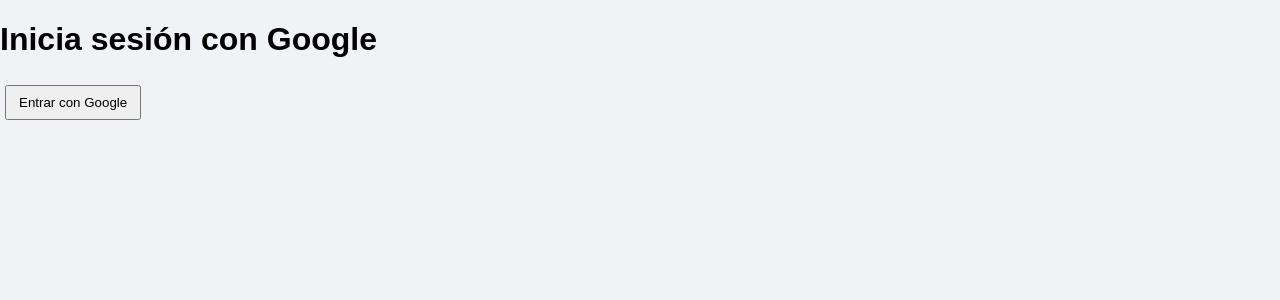
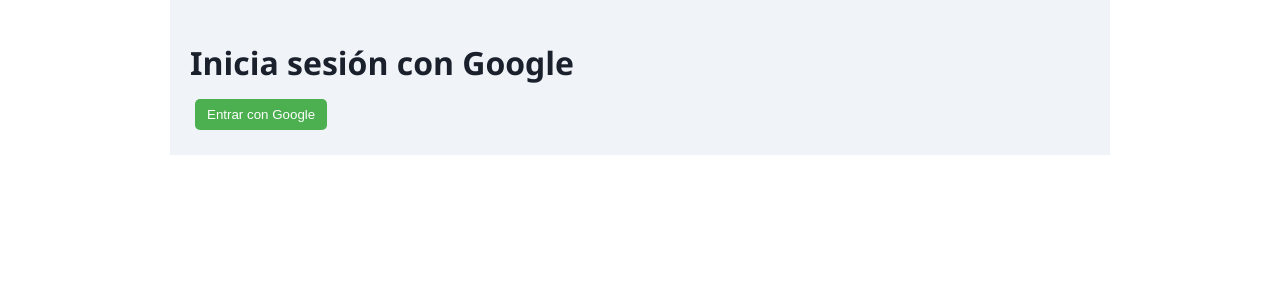
Before and after one commit to rodrigomortero/app-polletecar, a React (Create React App) app: page / in a window 1280 px wide. Shown: the top 300 px of the page. Built offline with nearby package versions, Linux system fonts and the light colour scheme.

Commit message:
Update App.css

```diff
--- a/src/App.css
+++ b/src/App.css
@@ -1,38 +1,142 @@
-body {
-  background: #f0f2f5;
-  font-family: Arial, sans-serif;
+/* Fondo general y tipografía */
+.App {
+  font-family: 'Segoe UI', Tahoma, Geneva, Verdana, sans-serif;
+  max-width: 900px;
+  margin: 0 auto;
+  padding: 20px;
+  background: #f0f4f8;
+  color: #333;
 }
 
-.app {
-  max-width: 900px;
-  margin: auto;
-  padding: 20px;
+/* Encabezados */
+h1, h2, h3 {
+  color: #1a202c;
+  margin-bottom: 10px;
 }
 
-section {
-  background: white;
-  padding: 15px;
-  margin-bottom: 15px;
-  border-radius: 8px;
+/* Botones */
+button {
+  padding: 6px 12px;
+  margin: 3px;
+  cursor: pointer;
+  border-radius: 5px;
+  border: none;
+  background-color: #4CAF50;
+  color: white;
+  font-weight: 500;
+  transition: 0.2s;
 }
 
-.sugerencia {
-  border: 2px solid #0077ff;
+button:hover {
+  background-color: #45a049;
 }
 
-table {
-  width: 100%;
-  border-collapse: collapse;
+/* Botón de reset */
+.reset-button {
+  background-color: #e53935;
+  color: white;
+  margin-top: 20px;
 }
 
-td, th {
+.reset-button:hover {
+  background-color: #d32f2f;
+}
+
+/* Inputs y selects */
+input[type="text"], select {
+  padding: 6px 8px;
+  margin: 5px 0;
+  border: 1px solid #ccc;
+  border-radius: 5px;
+}
+
+/* Lista de participantes y checkboxes */
+ul, .historial-list {
+  list-style: none;
+  padding: 0;
+  margin: 5px 0 15px 0;
+}
+
+ul li, .historial-list li {
+  background-color: #fff;
+  padding: 6px 10px;
+  margin-bottom: 5px;
+  border-radius: 5px;
+  display: flex;
+  justify-content: space-between;
+  align-items: center;
+  box-shadow: 0 1px 3px rgba(0,0,0,0.1);
+}
+
+/* Etiquetas de checkboxes */
+label {
+  display: block;
+  margin: 5px 0;
+  background: #fff;
+  padding: 5px 10px;
+  border-radius: 5px;
+  box-shadow: 0 1px 2px rgba(0,0,0,0.1);
+}
+
+/* Tablas de deudas */
+.deudas-table {
+  border-collapse: collapse;
+  width: 100%;
+  margin-top: 10px;
+  background: #fff;
+  border-radius: 5px;
+  overflow: hidden;
+  box-shadow: 0 1px 3px rgba(0,0,0,0.1);
+}
+
+.deudas-table th, .deudas-table td {
   border: 1px solid #ddd;
-  padding: 6px;
+  padding: 8px;
   text-align: center;
 }
 
-.reset {
-  background: red;
+.deudas-table th {
+  background-color: #4CAF50;
   color: white;
+}
+
+.deudas-table tr:nth-child(even){
+  background-color: #f2f2f2;
+}
+
+.deudas-table tr:hover {
+  background-color: #ddd;
+}
+
+/* Historial */
+.historial-list li {
+  flex-direction: column;
+  align-items: flex-start;
+  font-size: 0.95rem;
+}
+
+/* Sección conductor sugerido */
+.conductor-sugerido {
+  background-color: #e0f7fa;
   padding: 10px;
+  margin: 15px 0;
+  border-radius: 5px;
+  box-shadow: 0 1px 3px rgba(0,0,0,0.1);
 }
+
+.conductor-sugerido h2 {
+  margin-top: 0;
+}
+
+/* Responsive */
+@media (max-width: 600px) {
+  .App {
+    padding: 10px;
+  }
+  .deudas-table th, .deudas-table td {
+    padding: 6px;
+  }
+  ul li, .historial-list li {
+    font-size: 0.9rem;
+  }
+}
```
